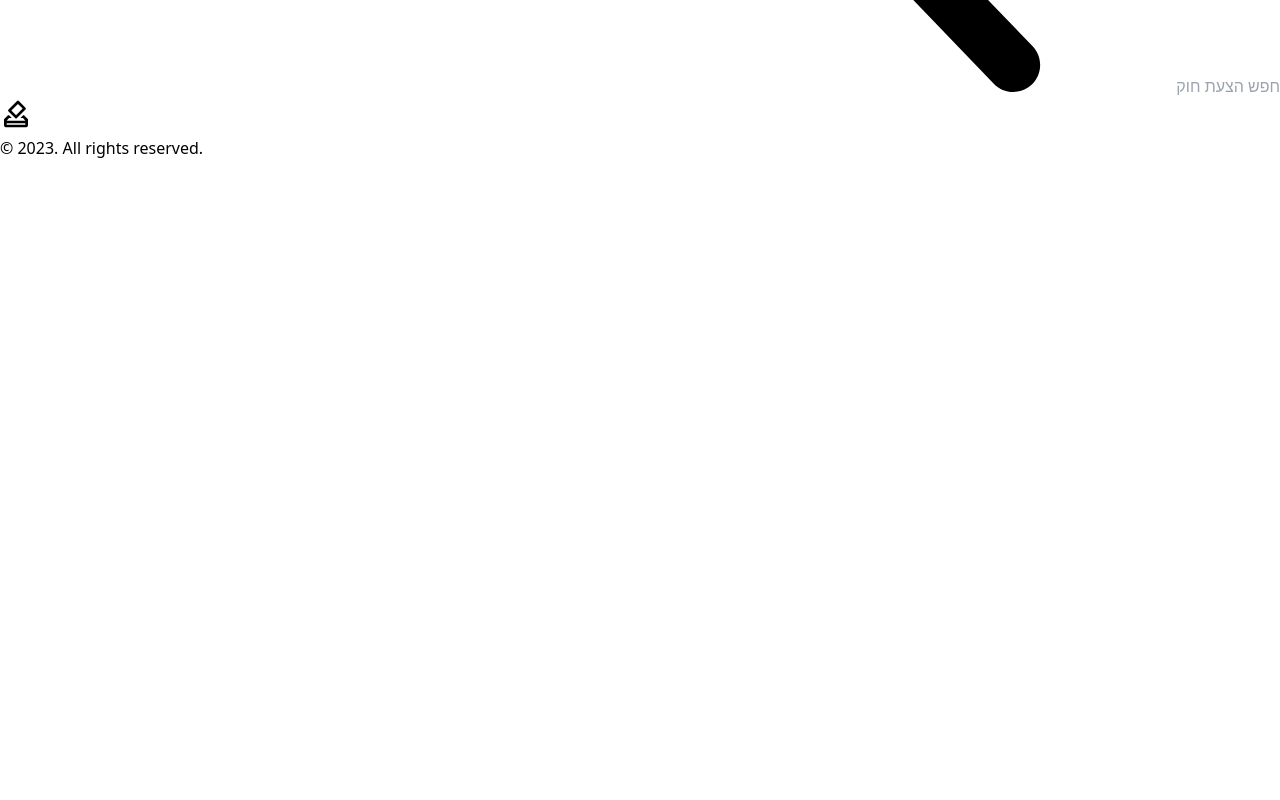
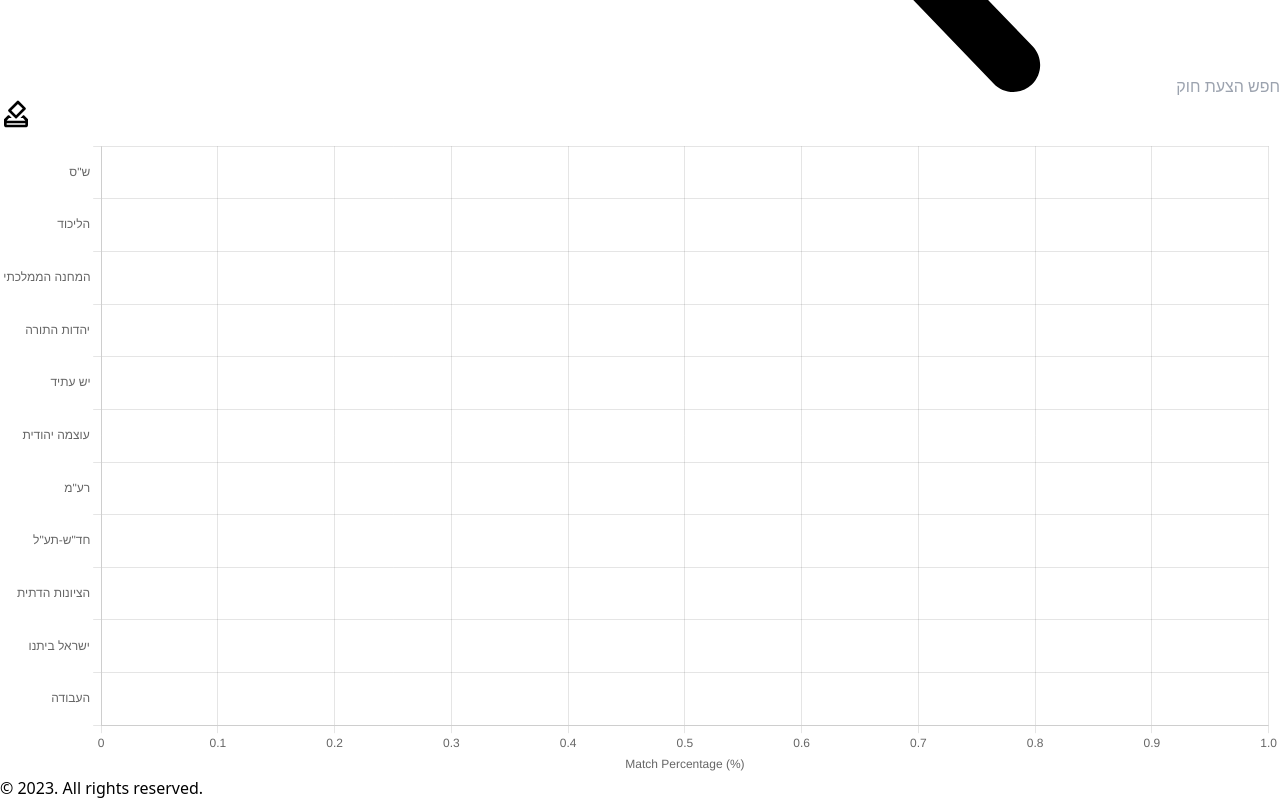
Before and after one commit to Vote-to-knesset/votesclient, a React (Vite) app: page /billsFeed/votedata in a window 1280 px wide. Shown: the part 500-1300 px from the top of the page. Before the commit the page ends 800 px from the top, so only its background shows below. Built offline with nearby package versions, Linux system fonts and the light colour scheme.

Commit message:
add a maching component

```diff
--- /dev/null
+++ b/src/components/biilsShow/Maching.jsx
@@ -0,0 +1,106 @@
+import React from 'react';
+import { Bar } from 'react-chartjs-2';
+import Chart from 'chart.js/auto';
+import { useLawsBills } from "../../../atoms/atomBills";
+
+const Maching = () => {
+    const [voteDataArray] = useLawsBills();
+
+    const partisNames = {
+        'סיעת התאחדות הספרדים שומרי תורה תנועתו של מרן הרב עובדיה יוסף זצ"ל': 'ש"ס',
+        "סיעת הליכוד ": "הליכוד",
+        "סיעת המחנה הממלכתי ": "המחנה הממלכתי",
+        "סיעת יהדות התורה": "יהדות התורה",
+        "סיעת יש עתיד": "יש עתיד",
+        "סיעת עוצמה יהודית בראשות איתמר בן גביר": "עוצמה יהודית",
+        'סיעת רע"ם': 'רע"מ',
+        'סיעת חד"ש-תע"ל': 'חד"ש-תע"ל',
+        "סיעת הציונות הדתית בראשות בצלאל סמוטריץ'": "הציונות הדתית",
+        "סיעת ישראל ביתנו": "ישראל ביתנו",
+        "סיעת העבודה": "העבודה",
+      };
+    const PartiesDict = {
+        'ש"ס': [0, 0],
+        'הליכוד': [0, 0],
+        "המחנה הממלכתי": [0, 0],
+        "יהדות התורה": [0, 0],
+        "יש עתיד": [0, 0],
+        "עוצמה יהודית": [0, 0],
+        'רע"מ': [0, 0],
+        'חד"ש-תע"ל': [0, 0],
+        "הציונות הדתית": [0, 0],
+        "ישראל ביתנו": [0, 0],
+        'העבודה': [0, 0],
+    };
+
+    // Process the vote data
+    voteDataArray.forEach(voteObj => {
+        let partyVotesCount = {};
+
+        voteObj.VoteDetails.forEach(vote => {
+            if (partisNames[vote.FactionName]) {
+                let partyShortName = partisNames[vote.FactionName];
+                partyVotesCount[partyShortName] = partyVotesCount[partyShortName] || { "בעד": 0, "נגד": 0 };
+                partyVotesCount[partyShortName][vote.Title]++;
+            }
+        });
+
+        Object.keys(partyVotesCount).forEach(party => {
+            let majorityVote = partyVotesCount[party]["בעד"] > partyVotesCount[party]["נגד"] ? "בעד" : "נגד";
+            if (majorityVote === voteObj.userVote) {
+                PartiesDict[party][0]++;
+            } else {
+                PartiesDict[party][1]++;
+            }
+        });
+    });
+
+    // Calculate match percentages
+    const calculateMatchPercentages = () => {
+        let percentages = {};
+        for (let party in PartiesDict) {
+            let [votesLike, votesUnlike] = PartiesDict[party];
+            let totalVotes = votesLike + votesUnlike;
+            percentages[party] = totalVotes ? (votesLike / totalVotes) * 100 : 0;
+        }
+        return percentages;
+    };
+
+    const matchPercentages = calculateMatchPercentages();
+    const sortedParties = Object.keys(matchPercentages).sort((a, b) => matchPercentages[b] - matchPercentages[a]);
+
+    // Chart data
+    const chartData = {
+        labels: sortedParties,
+        datasets: [{
+            label: 'Match Percentage',
+            data: sortedParties.map(party => matchPercentages[party]),
+            backgroundColor: 'skyblue',
+            borderColor: 'blue',
+            borderWidth: 1
+        }]
+    };
+
+    // Chart options
+    const chartOptions = {
+        indexAxis: 'y',
+        scales: {
+            x: {
+                beginAtZero: true,
+                title: {
+                    display: true,
+                    text: 'Match Percentage (%)'
+                }
+            }
+        },
+        plugins: {
+            legend: {
+                display: false
+            }
+        }
+    };
+
+    return <Bar data={chartData} options={chartOptions} />;
+};
+
+export default Maching;
--- a/src/components/biilsShow/UserZone.jsx
+++ b/src/components/biilsShow/UserZone.jsx
@@ -1,10 +1,12 @@
 import React from 'react';
 import VoteDetails from './VoteDetails';
 import Header from './Header';
+import Maching from './Maching';
 const UserZone = () => {
   return (
     <div className="bg-gray-100 min-h-screen">
       <Header />
+      <Maching/>
 
 
 
```
